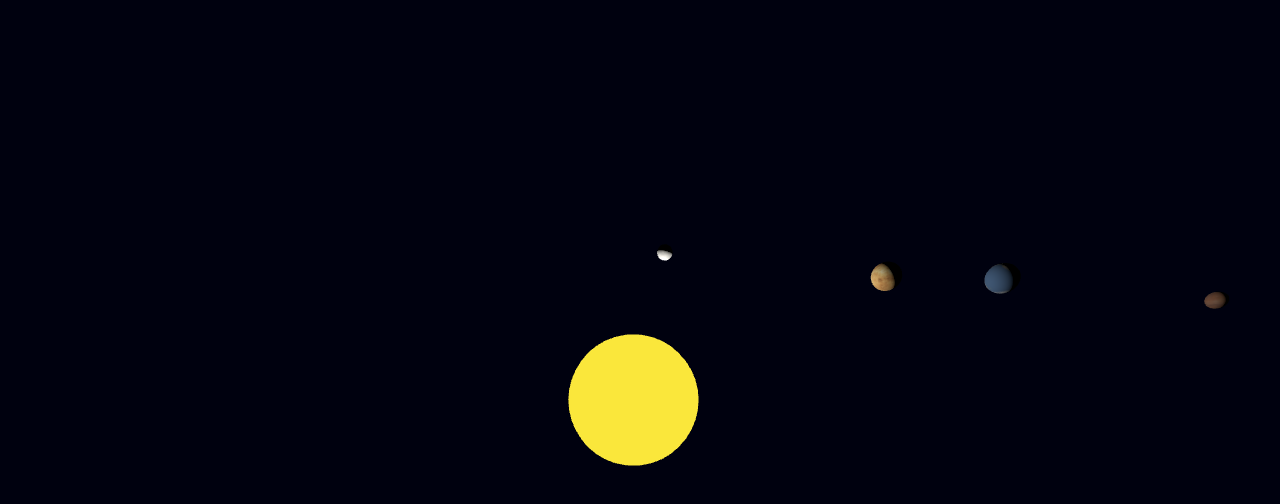
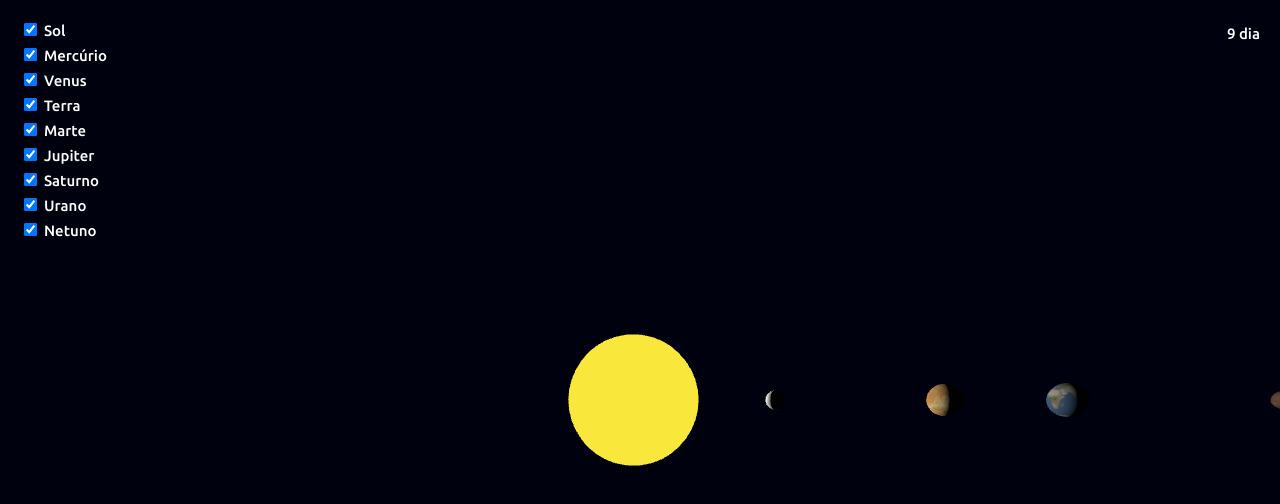
Before and after one commit to ArandaCampos/Simulador_de_orbitas, a plain HTML site: page index.html in a window 1280 px wide. Drawn offline with nearby package versions, Linux system fonts and the light colour scheme; animation ran at ten frames a second.

Commit message:
version 2.0 (add visibility and days)

```diff
--- a/index.html
+++ b/index.html
@@ -4,11 +4,54 @@
     <meta charset=utf-8>
     <title>Computação Visual - Three.js - Exemplo 2</title>
     <style>
-        body { margin: 0; }
-        canvas { width: 100%; height: 100% }
+        @import url('https://fonts.googleapis.com/css2?family=Ubuntu:wght@500&display=swap');
+        body {
+            margin: 0;
+        }
+        canvas {
+            width: 100%; height: 100%;
+        }
+        #controls, #display {
+            position: absolute;
+            display: flex;
+            flex-direction: column;
+            gap: 5px;
+            z-index: 1;
+        }
+        #controls {
+            top: 20px;
+            left: 20px;
+        }
+        #display {
+            top: 10px;
+            right: 20px;
+        }
+        label, p {
+            color: white;
+            font-family: 'Ubuntu', sans-serif;
+            font-size: 15px;
+        }
     </style>
 </head>
 <body>
+    <div id="controls">
+        <div><input type="checkbox" onchange="toggle_planet(0)" value="mer" checked> <label>Sol     </label> </div>
+        <div><input type="checkbox" onchange="toggle_planet(1)" value="mer" checked> <label>Mercúrio</label> </div>
+        <div><input type="checkbox" onchange="toggle_planet(2)" value="ven" checked> <label>Venus   </label> </div>
+        <div><input type="checkbox" onchange="toggle_planet(3)" value="ter" checked> <label>Terra   </label> </div>
+        <div><input type="checkbox" onchange="toggle_planet(4)" value="mar" checked> <label>Marte   </label> </div>
+        <div><input type="checkbox" onchange="toggle_planet(5)" value="jup" checked> <label>Jupiter </label> </div>
+        <div><input type="checkbox" onchange="toggle_planet(6)" value="sat" checked> <label>Saturno </label> </div>
+        <div><input type="checkbox" onchange="toggle_planet(7)" value="ura" checked> <label>Urano   </label> </div>
+        <div><input type="checkbox" onchange="toggle_planet(8)" value="net" checked> <label>Netuno  </label> </div>
+        </br>
+        <!--
+            <div><input type="checkbox" onchange="toggle_trail()" value="net" checked> <label>Rastro  </label> </div>
+        -->
+    </div>
+    <div id="display">
+        <p id="days"><p>
+    </div>
 <script src="three.js/three.js"></script>
 <script src="src/config.js"></script>
 <script src="src/main.js"></script>
--- a/src/config.js
+++ b/src/config.js
@@ -53,6 +53,9 @@ const DATA = {
             "d": 0,
             "a": 0,
             "T": 0,
+            "r": 0,
+            "axial": 0,
+            "trail": null,
             "color": COLOR["yellow"],
             "emissive": COLOR["yellow"],
         },
@@ -64,6 +67,9 @@ const DATA = {
             "d": 5.79 * 10 ** 10,
             "a": 0,
             "T": 1 / 85,
+            "r": 58.6,
+            "axial": 0.01,
+            "trail": null,
             "texture": 'assets/mercury.jpg'
         },
         {
@@ -74,6 +80,10 @@ const DATA = {
             "d": 1.08 * 10 ** 11,
             "a": 0,
             "T": 1 / 255,
+            "r": 224,
+            "axial": 177.3,
+            "trail": null,
+            //"update_trail": null,
             "texture": 'assets/venus.jpg'
         },
         {
@@ -84,6 +94,9 @@ const DATA = {
             "d": 1.49 * 10 ** 11,
             "a": 0,
             "T": 1 / 365,
+            "r": 1,
+            "axial": 23.26,
+            "trail": null,
             "texture": 'assets/earth.jpg'
         },
         {
@@ -94,6 +107,8 @@ const DATA = {
             "d": 2.27 * 10 ** 11,
             "a": 0,
             "T": 1 / 687,
+            "r": 1.04,
+            "axial": 25.19,
             "texture": 'assets/mars.jpg'
         },
         {
@@ -104,6 +119,8 @@ const DATA = {
             "d": 7.78 * 10 ** 11,
             "a": 0,
             "T": 1 / 4329,
+            "r": 0.37,
+            "axial": 3.13,
             "texture": 'assets/jupiter.jpg'
         },
         {
@@ -114,6 +131,8 @@ const DATA = {
             "d": 1.429 * 10 ** 12,
             "a": 0,
             "T": 1 / 10753,
+            "r": 0.41,
+            "axial": 26.73,
             "texture": 'assets/saturn.jpg'
         },
         {
@@ -124,6 +143,8 @@ const DATA = {
             "d": 2.870 * 10 ** 12,
             "a": 0,
             "T": 1 / 30663,
+            "r": 0.7,
+            "axial": 97.77,
             "texture": 'assets/uranus.jpg'
         },
         {
@@ -134,6 +155,8 @@ const DATA = {
             "d": 4.5 * 10 ** 12,
             "a": 0,
             "T": 1 / 60148,
+            "r": 0.79,
+            "axial": 28.32,
             "texture": 'assets/neptune.jpg'
         }
     ]
--- a/src/main.js
+++ b/src/main.js
@@ -1,3 +1,20 @@
+/*
+ *  Rastro:
+ *      const points = [];
+        points.push( new THREE.Vector3( - 10, 0, 0 ) );
+        points.push( new THREE.Vector3( 0, 10, 0 ) );
+        points.push( new THREE.Vector3( 10, 0, 0 ) );
+
+        const geometry = new THREE.BufferGeometry().setFromPoints( points );
+        const line = new THREE.Line( geometry, material );
+        scene.add( line );
+
+        renderer.render( scene, camera );
+ *
+ *
+ *      scene.children[10].geometry.attributes.position.array
+ */
+
 var camera;
 var scene;
 var renderer;
@@ -6,9 +23,9 @@ var material;
 var mesh;
 var frame = 0;
 var play = true;
+const velocity = 1 / (24 * 2);
 
 const init = () => {
-
     set_camera( DATA["camera"] );
     set_scene( DATA["scene"] );
     set_objects( DATA["objects"] );
@@ -31,29 +48,48 @@ const set_scene = ( cfg ) => {
 const set_objects = ( planets ) => {
     planets.forEach( planet => {
         planet["mesh"] = set_sphere( planet )
+        //planet["trail"] = set_trail ( planet )
     });
 }
 
-const set_sphere = ( obj ) => {
+const set_sphere = ( planet ) => {
     const SCALE = DATA["scale"];
-    const sphere = new THREE.SphereGeometry( obj["radius"] * 10, DATA["segments"], DATA["segments"] );
+    const sphere = new THREE.SphereGeometry( planet["radius"] * 10, DATA["segments"], DATA["segments"] );
 
-    if ( obj["texture"] ) {
-        texture = new THREE.TextureLoader().load(obj["texture"])
-        material = new THREE.MeshStandardMaterial({
-            map: texture,
-            emissiveMap: texture
-        });
+    if ( planet["texture"] ) {
+        texture = new THREE.TextureLoader().load( planet["texture"] )
+        material = new THREE.MeshStandardMaterial({ map: texture });
     } else {
-        material = new THREE.MeshPhongMaterial({color: obj[ "color" ], emissive: obj[ "emissive" ]});
+        material = new THREE.MeshPhongMaterial({ color: planet[ "color" ], emissive: planet[ "emissive" ]});
     }
 
     mesh = new THREE.Mesh( sphere, material );
-    mesh.position.set( 0, 0, 0 );
     scene.add( mesh );
 
     return mesh;
 }
+/*
+const set_trail = ( obj ) => {
+
+    const MAX_POINTS = 500;
+    const geometry = new THREE.BufferGeometry();
+    const positions = new Float32Array( MAX_POINTS * 3 );
+
+    geometry.setAttribute( 'position', new THREE.BufferAttribute( positions, 3 ) );
+
+    drawCount = 0;
+    geometry.setDrawRange( 0, drawCount );
+
+    const material = new THREE.LineBasicMaterial( { color: 0xff0000 } );
+
+    line = new THREE.Line( geometry,  material );
+    line.geometry.attributes.position.needsUpdate = true;
+
+    scene.add( line );
+
+    return line.geometry;
+}
+*/
 
 const set_light = ( cfg ) => {
     const light = new THREE.PointLight(cfg["color"], cfg["intensity"]);
@@ -69,27 +105,52 @@ const render_scene = () => {
     document.body.appendChild( renderer.domElement );
 }
 
+/*
+const update_trail = ( planet , frame ) => {
+    if (frame < 50) {
+        console.log(frame);
+        const scale = DATA["scale"];
+        planet["trail"].attributes.position.array[frame * 3    ] = planet["d"] * Math.cos(planet["a"]) * scale;
+        planet["trail"].attributes.position.array[frame * 3 + 1] = planet["d"] * Math.sin(planet["a"]) * scale;
+        planet["trail"].attributes.position.array[frame * 3 + 2] = 0;
+        planet["trail"].setDrawRange(0, frame);
+    }
+}
+*/
+
+const toggle_planet = ( id ) => {
+    scene.children[id].visible = !scene.children[id].visible;
+}
+
+const toggle_play = () => {
+    play = !play;
+}
+
 const update_position = ( planet ) => {
     const scale = DATA["scale"];
     planet["mesh"].position.x = planet["d"] * Math.cos(planet["a"]) * scale;
-    planet["mesh"].position.y = planet["d"] * Math.sin(planet["a"]) * scale;
+    planet["mesh"].position.z = planet["d"] * Math.sin(planet["a"]) * scale;
 }
 
-
-const calculate_orbit = ( planet, t ) =>{
-    planet["a"] = 2 * Math.PI * t * planet["T"];
-
-    update_position( planet )
+const update_rotation = ( planet, t ) => {
+    if ( planet["r"] == 0 ) return;
+    planet["mesh"].rotation.y = t / planet["r"];
+    planet["mesh"].rotation.z = planet["axial"] / 180 * Math.PI * Math.sin(planet["a"]);
 }
 
-// animation
-const animation = (time) => {
-    time = 1 / 24;
+const calculate_orbit = ( planet, t ) => {
+    planet["a"] = 2 * Math.PI * t * planet["T"];
+}
+
+const animation = () => {
     if (play){
         DATA["objects"].forEach( planet => {
-            calculate_orbit( planet, frame * time );
             frame += 1;
-            console.log("DIA : " + Math.floor(time * frame, 1 ));
+            calculate_orbit( planet, frame * velocity );
+            update_position( planet );
+            update_rotation( planet, frame * velocity );
+            //update_trail( planet, frame );
+            document.getElementById("days").innerHTML = Math.floor(velocity * frame, 1 ) + " dia";
         });
     }
 
@@ -97,7 +158,6 @@ const animation = (time) => {
 }
 
 window.addEventListener("keypress", function (event) {
-    console.log(event.key);
     switch (event.key) {
         case CONTROLS["RIGHT"]:
             camera.position.x += 50;
```
